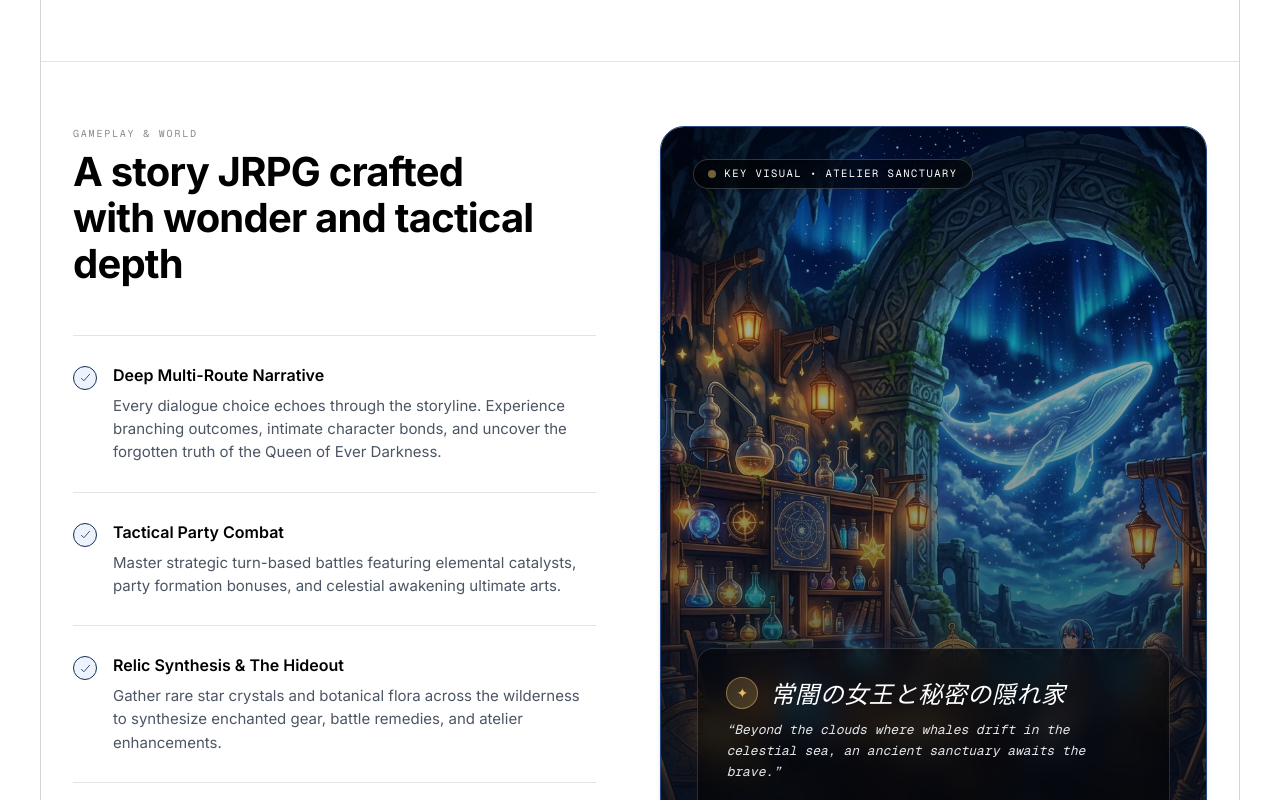
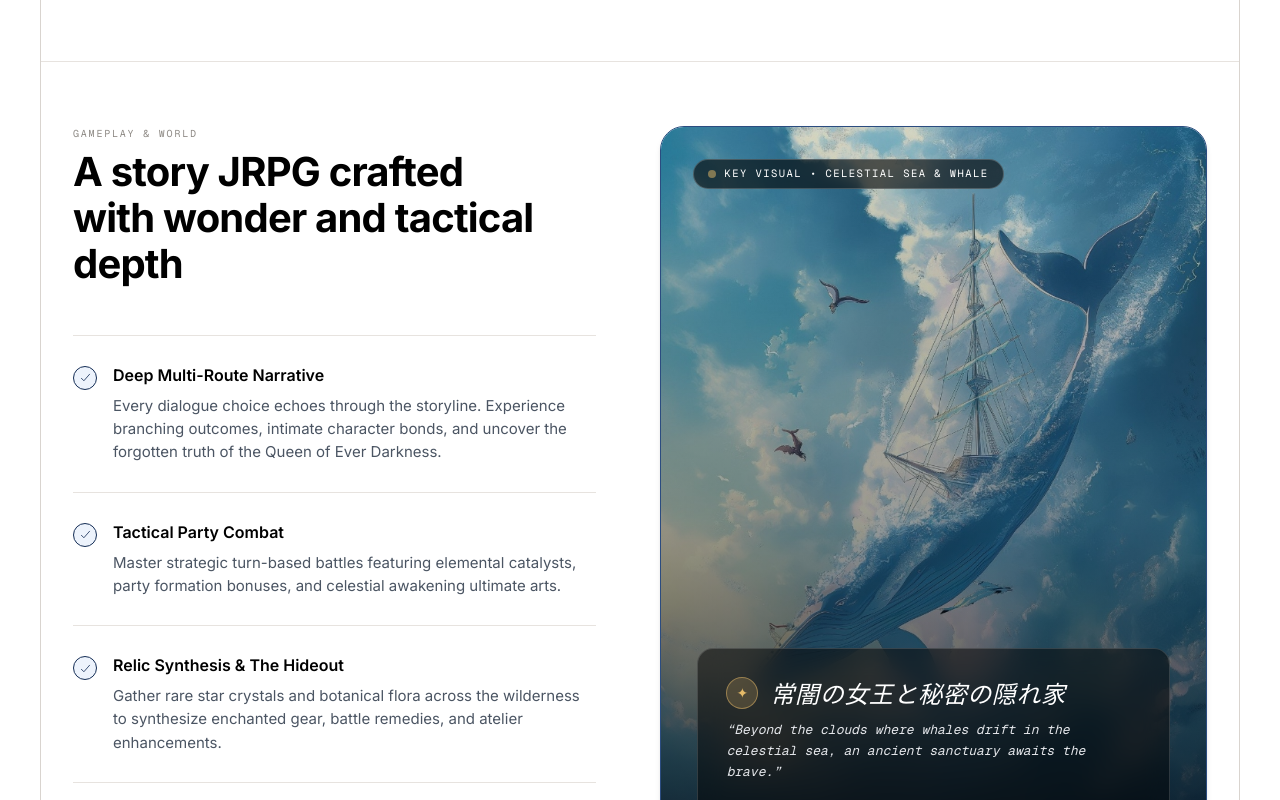
Before and after one commit to Piahn/Portfolio-Shirayukino, a Next.js app: page / in a window 1280 px wide. Shown: the part 1640-2440 px from the top of the page. Built offline with nearby package versions, Linux system fonts and the light colour scheme.

Commit message:
feat(ui): apply user-chosen celestial whale artwork to WhySection sanctuary card

```diff
--- a/components/WhySection.tsx
+++ b/components/WhySection.tsx
@@ -69,19 +69,19 @@ export function WhySection() {
             <div className="group relative overflow-hidden rounded-[1.5rem] aspect-[4/5] sm:aspect-[5/6] lg:aspect-auto lg:h-full lg:min-h-[600px] flex flex-col justify-end p-6 sm:p-9 border border-[#2b4c80] dark:border-[#1e3b68] shadow-md dark:shadow-[0_12px_40px_rgba(0,0,0,0.6)] transition-all">
               {/* Background Key Visual Artwork */}
               <img
-                src="/secret_hideout.jpg"
-                alt="常闇の女王と秘密の隠れ家 - Secret Hideout & Celestial Sea"
+                src="/celestial_whale.jpg"
+                alt="常闇の女王と秘密の隠れ家 - Celestial Whale & Sky Sanctuary"
                 className="absolute inset-0 w-full h-full object-cover object-center transition-transform duration-700 ease-out group-hover:scale-105 select-none"
               />
 
               {/* Multi-layered cinematic gradient overlays */}
-              <div className="absolute inset-0 bg-gradient-to-t from-[#060c17]/95 via-[#060c17]/45 to-black/25 pointer-events-none" />
+              <div className="absolute inset-0 bg-gradient-to-t from-[#060c17]/95 via-[#060c17]/40 to-black/15 pointer-events-none" />
 
               {/* Floating Top Badge */}
               <div className="absolute top-6 left-6 sm:top-8 sm:left-8 z-10">
                 <span className="inline-flex items-center gap-2 px-3.5 py-1.5 rounded-full bg-black/60 backdrop-blur-md border border-white/20 text-white text-[10.5px] font-mono uppercase tracking-[0.14em]">
                   <span className="w-2 h-2 rounded-full bg-[#E5BA68] animate-pulse" />
-                  <span>KEY VISUAL • ATELIER SANCTUARY</span>
+                  <span>KEY VISUAL • CELESTIAL SEA & WHALE</span>
                 </span>
               </div>
 
```
Also changed, not shown: public/celestial_whale.jpg (added).
